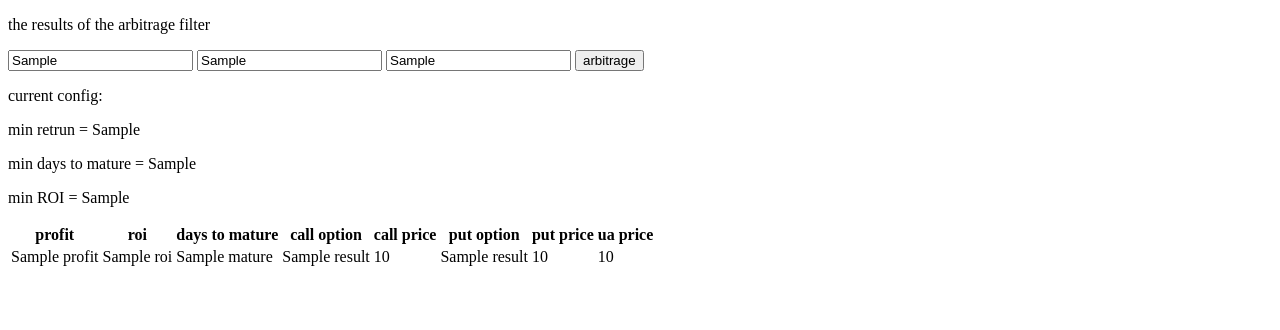
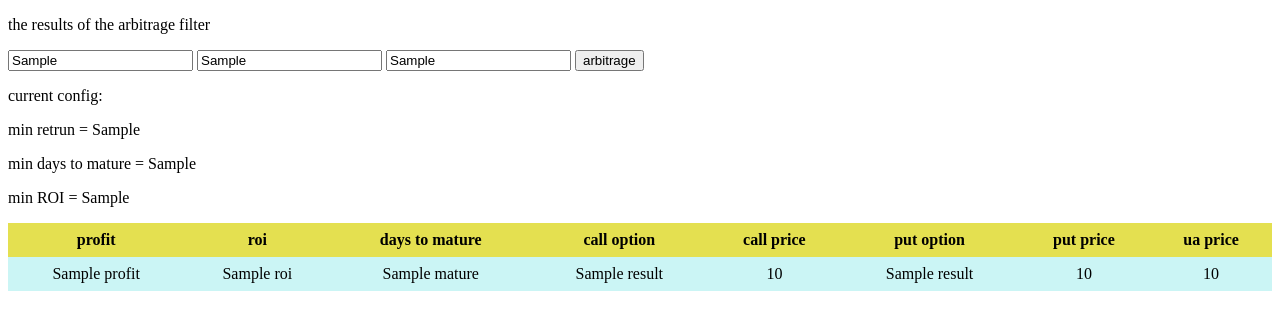
Before and after one commit to farjadfallah/tse_app, a Flask app: template templates/arbitrage.html in a window 1280 px wide. Shown: the part 26-356 px from the top of the page. Run offline with Flask 3, Linux system fonts and the light colour scheme; the template is opened without the code that fills it: most values are stand-ins (such as "Sample title", 1, 10 or a date in 2020); parts of the project's set-up code (start-up, migrations or seed data) failed here and were passed over.

Commit message:
Style the html pages a little bit

```diff
--- a/templates/arbitrage.html
+++ b/templates/arbitrage.html
@@ -1,8 +1,30 @@
 <!DOCTYPE html>
+
+
 <html>
 
 <head>
     <header>arbitrage</header>
+    <style>
+        table {
+            border-collapse: collapse;
+            width: 100%;
+        }
+
+        th,
+        td {
+            text-align: center;
+            padding: 8px;
+        }
+
+        th {
+            background-color: #e4e050;
+        }
+
+        tr:nth-child(even) {
+            background-color: #cbf5f5;
+        }
+    </style>
 </head>
 
 <body>
```
